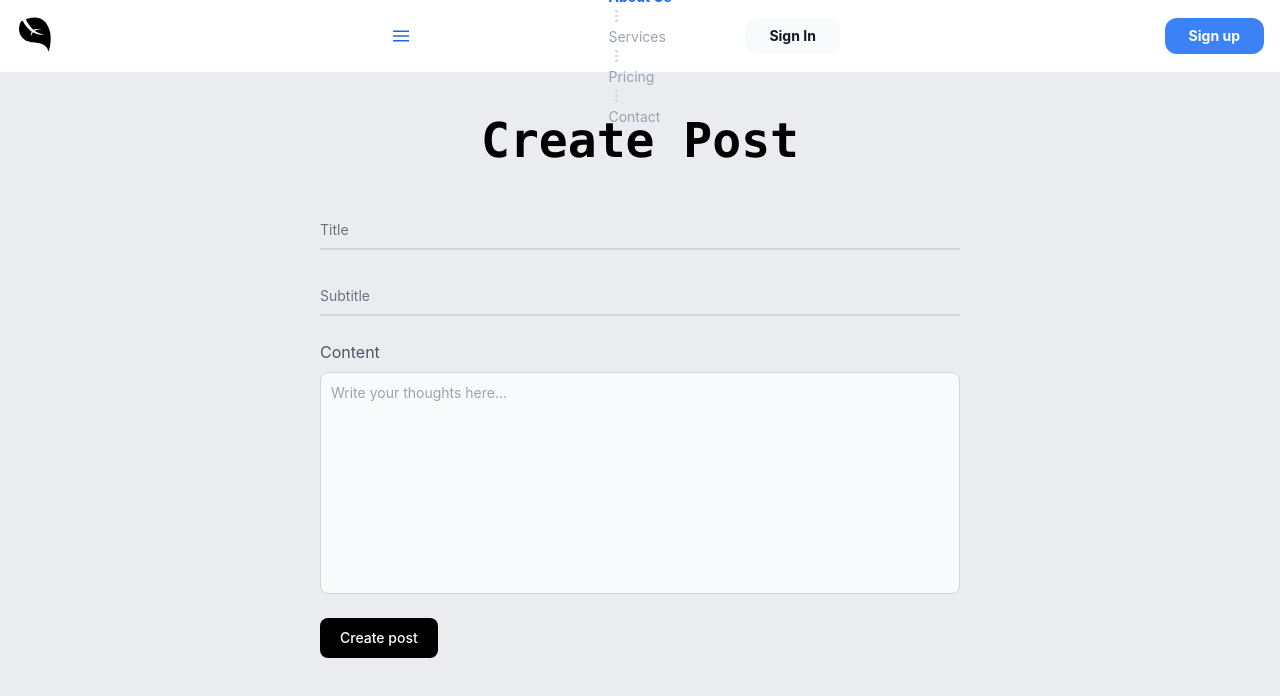
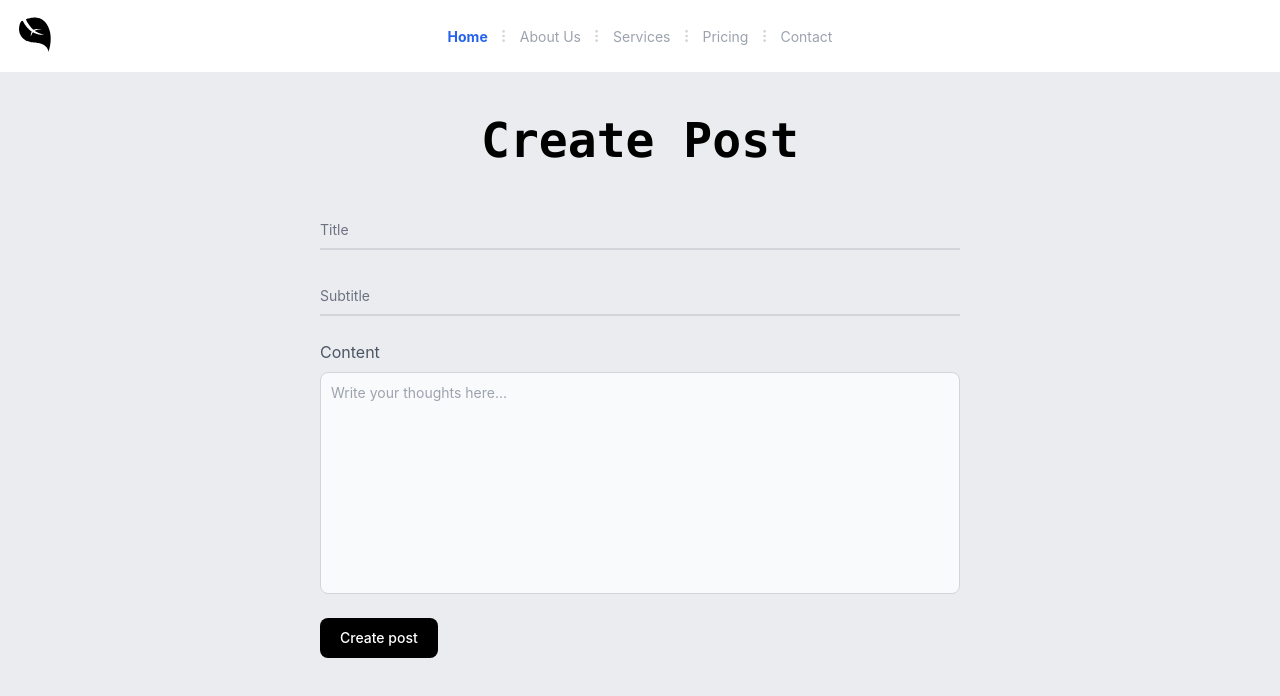
Before and after one commit to deepesh248/create-post, a React (Create React App) app: page /CreatePost in a window 1280 px wide. Shown: the top 696 px of the page. Built offline with nearby package versions, Linux system fonts and the light colour scheme.

Commit message:
navbar-fixed firebase-fixed

```diff
--- a/src/components/App.js
+++ b/src/components/App.js
@@ -24,10 +24,28 @@ function App() {
       <Route path="/" Component={Temp}/>
       <Route path="/CreatePost" Component={CreatePost}/>
       <Route path="/ViewPost" Component={ViewPost}/>
-      <Route path="/post/:postId" Component={PostDetail}/>
+      <Route path="/post/:postId" element={<PostDetail/>}/>
     </Routes>
     </>
   );
 }
 
 export default App;
+
+/* import { Switch, Route } from 'react-router-dom';
+import { Navbar, Home, CreatePost, PostDetail } from './';
+
+function App() {
+  return (
+    <div className="container">
+      <Navbar />
+      <Switch>
+        <Route exact path="/" component={Home} />
+        <Route exact path="/post/:postId" component={PostDetail} />
+        <Route exact path="/create-post" component={CreatePost} />
+      </Switch>
+    </div>
+  );
+}
+
+export default App; */
--- a/src/components/Navbar.js
+++ b/src/components/Navbar.js
@@ -11,20 +11,13 @@ function Navbar() {
           </svg>
         </a>
         <div>
-          <button className="navbar-burger flex items-center text-blue-600 p-3">
-            <svg
-              className="block h-4 w-4 fill-current"
-              viewBox="0 0 20 20"
-              xmlns="http://www.w3.org/2000/svg"
+        </div>
+        <ul className="absolute top-1/2 left-1/2 transform -translate-y-1/2 -translate-x-1/2 flex flex-wrap justify-evenly items-center">
+          <li>
+            <a
+              className="text-sm text-blue-600 font-bold px-2"
+              href="/"
             >
-              <title>Mobile menu</title>
-              <path d="M0 3h20v2H0V3zm0 6h20v2H0V9zm0 6h20v2H0v-2z"></path>
-            </svg>
-          </button>
-        </div>
-        <ul className="absolute top-1/2 left-1/2 transform -translate-y-1/2 -translate-x-1/2">
-          <li>
-            <a className="text-sm text-gray-400 hover:text-gray-500" href="/">
               Home
             </a>
           </li>
@@ -45,7 +38,7 @@ function Navbar() {
             </svg>
           </li>
           <li>
-            <a className="text-sm text-blue-600 font-bold" href="/">
+            <a className="text-sm text-gray-400 px-2  hover:text-gray-500" href="/">
               About Us
             </a>
           </li>
@@ -66,7 +59,10 @@ function Navbar() {
             </svg>
           </li>
           <li>
-            <a className="text-sm text-gray-400 hover:text-gray-500" href="/">
+            <a
+              className="text-sm text-gray-400 hover:text-gray-500 px-2"
+              href="/"
+            >
               Services
             </a>
           </li>
@@ -87,7 +83,10 @@ function Navbar() {
             </svg>
           </li>
           <li>
-            <a className="text-sm text-gray-400 hover:text-gray-500" href="/">
+            <a
+              className="text-sm text-gray-400 hover:text-gray-500 px-2"
+              href="/"
+            >
               Pricing
             </a>
           </li>
@@ -108,23 +107,14 @@ function Navbar() {
             </svg>
           </li>
           <li>
-            <a className="text-sm text-gray-400 hover:text-gray-500" href="/">
+            <a
+              className="text-sm text-gray-400 hover:text-gray-500 px-2"
+              href="/"
+            >
               Contact
             </a>
           </li>
         </ul>
-        <a
-          className=" py-2 px-6 bg-gray-50 hover:bg-gray-100 text-sm text-gray-900 font-bold  rounded-xl transition duration-200"
-          href="/"
-        >
-          Sign In
-        </a>
-        <a
-          className=" py-2 px-6 bg-blue-500 hover:bg-blue-600 text-sm text-white font-bold rounded-xl transition duration-200"
-          href="/"
-        >
-          Sign up
-        </a>
       </nav>
     </>
   );
--- a/src/components/PostDetail.js
+++ b/src/components/PostDetail.js
@@ -1,23 +1,18 @@
 import { useEffect, useState } from "react";
-import { firestore } from "../firebase";
+import { db } from "../firebase";
+import {doc, getDoc} from 'firebase/firestore'
 import { useParams } from "react-router-dom";
 
 function PostDetail() {
   const [post, setPost] = useState({});
   const { postId } = useParams();
   useEffect(() => {
-    firestore
-      .collection("posts")
-      .doc(postId)
-      .get()
-      .then(
-        (snapshot) => {
-          console.log(snapshot.data);
-          setPost(snapshot.data);
-        },
-        [postId]
-      );
+    const docRef = doc(db, 'posts', postId);
+    getDoc(docRef).then((doc)=>{
+    setPost(doc.data());
+  })
   });
+
   return (
     <>
       <h1>{post.title}</h1>
--- a/src/firebase.js
+++ b/src/firebase.js
@@ -1,5 +1,6 @@
 import firebase from "firebase/compat/app"
 import 'firebase/compat/firestore'
+import { getFirestore } from "firebase/firestore";
 
 const firebaseConfig = {
   apiKey: "AIzaSyDMvNfmIAuClNTeGyXwiHNrCiegLH45Fak",
@@ -12,4 +13,6 @@ const firebaseConfig = {
 
 
 firebase.initializeApp(firebaseConfig);
-export const firestore = firebase.firestore();
+const db = getFirestore();
+const firestore = firebase.firestore();
+export {db, firestore};
```
